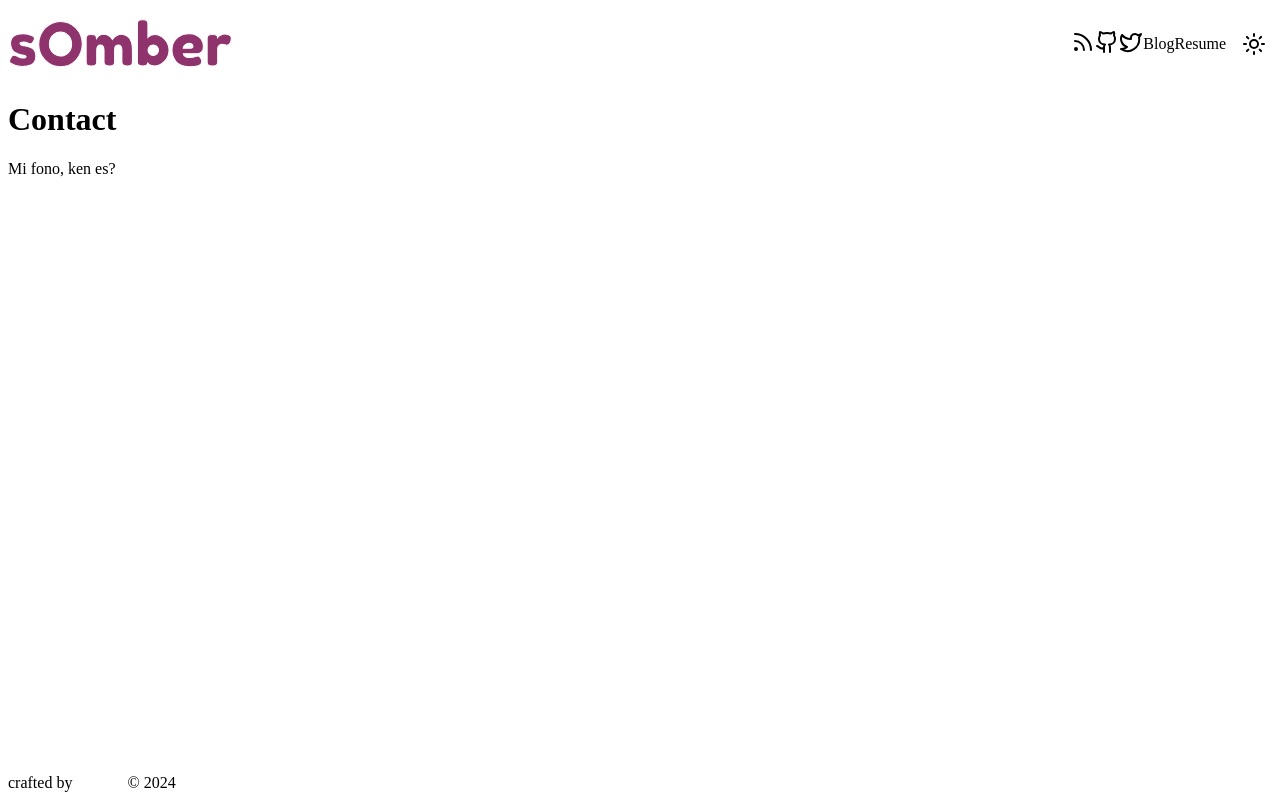
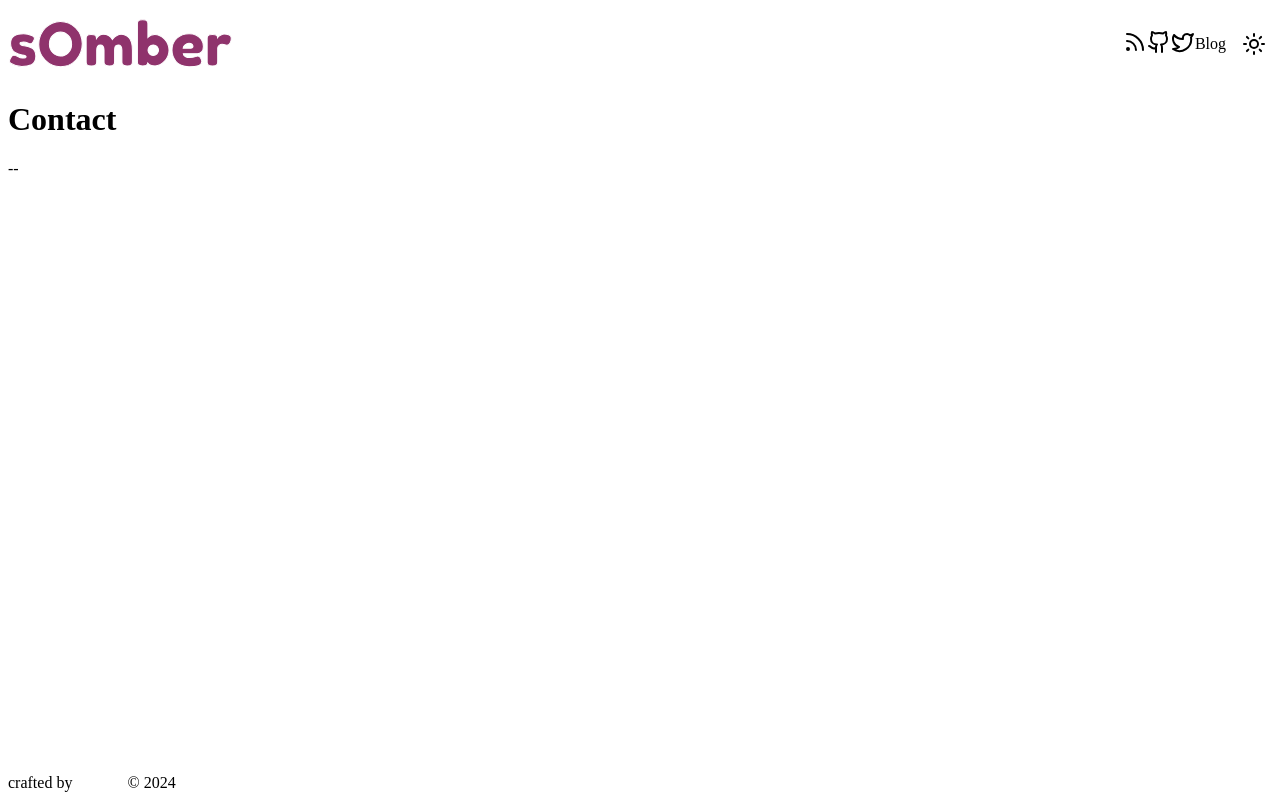
Before and after one commit to vouneo/sveltekit-blog, a SvelteKit app: page /contact in a window 1280 px wide. Built offline with nearby package versions, Linux system fonts and the light colour scheme.

Commit message:
nuevo post 3 de junio 2024.3

```diff
--- a/src/routes/contact/+page.svelte
+++ b/src/routes/contact/+page.svelte
@@ -1,2 +1,2 @@
 <h1>Contact</h1>
-<p>Mi fono, ken es?</p>
+<p>--</p>
--- a/src/routes/header.svelte
+++ b/src/routes/header.svelte
@@ -29,9 +29,9 @@
 		<li>
 			<a href="/blog">Blog</a>
 		</li>
-		<li>
+		<!-- <li>
 			<a href="/contact">Resume</a>
-		</li>
+		</li> -->
 	</ul>
 
   <Toggle />
```
